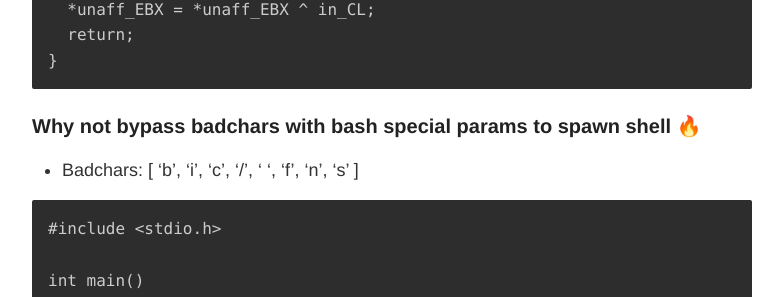
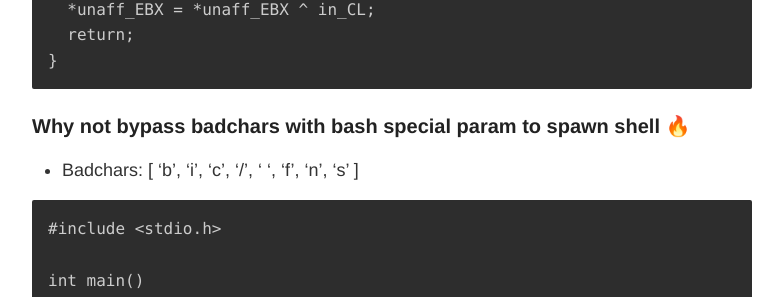
Before and after one commit to bhrdn/bhrdn.github.io, a Jekyll site: the page built from _posts/2020-03-22-ROP-Emporium-badchars32.md, in a window 1280 px wide and 900 px high, scrolled down 1259 px. Shown: the part 145-442 px from the top of the window, without its empty margins (248-1031 px from the left). Built offline with Jekyll 4.4.1, drawn with Linux system fonts in a browser that asks for light colours.

Commit message:
:robot: Deploying content success - c77f31d481a20d30fcecd97791c98af9

````diff
--- a/_posts/2020-03-22-ROP-Emporium-badchars32.md
+++ b/_posts/2020-03-22-ROP-Emporium-badchars32.md
@@ -50,7 +50,7 @@ void usefulGadgets(void)
 }
 ```
 
-### Why not bypass badchars with bash special params to spawn shell 🔥
+### Why not bypass badchars with bash special param to spawn shell 🔥
 - Badchars: [ 'b', 'i', 'c', '/', ' ', 'f', 'n', 's' ]
 
 ```c
````
